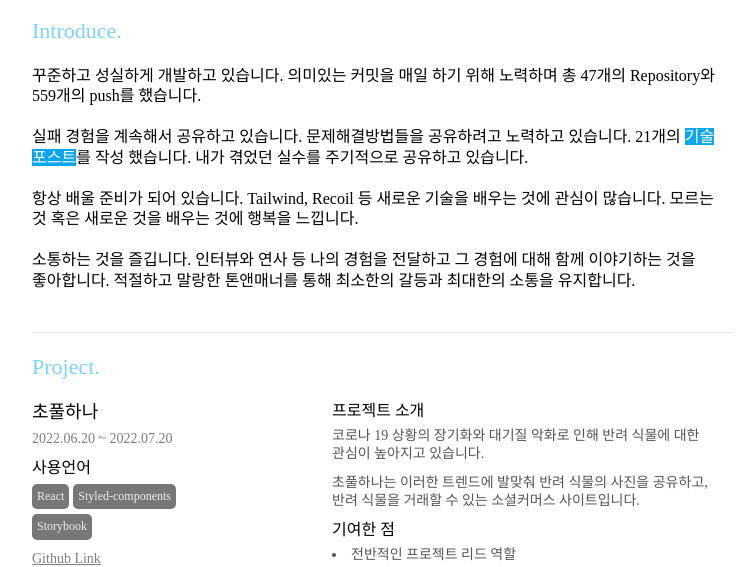
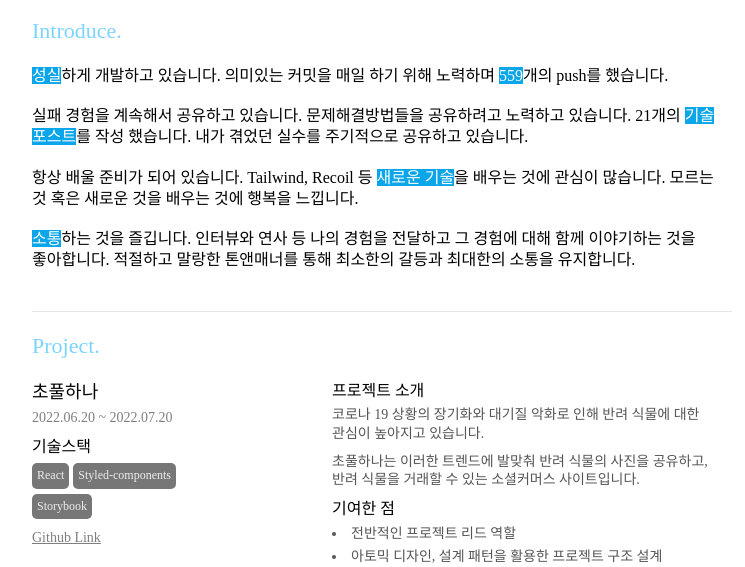
Before and after one commit to alstjr5949/Resume, a plain HTML site: page index.html in a window 1280 px wide. Shown: the part 240-807 px from the top of the page, without its empty margins (258-1003 px from the left). Drawn offline with Linux system fonts and the light colour scheme; a web font is replaced by a local one.

Commit message:
emphasize span add

```diff
--- a/index.html
+++ b/index.html
@@ -55,8 +55,8 @@
         <section class="introduce">
           <h2>Introduce.</h2>
           <p>
-            꾸준하고 성실하게 개발하고 있습니다. 의미있는 커밋을 매일 하기 위해
-            노력하며 총 47개의 Repository와 559개의 push를 했습니다.
+            <span>성실</span>하게 개발하고 있습니다. 의미있는 커밋을 매일 하기
+            위해 노력하며 <span>559</span>개의 push를 했습니다.
           </p>
           <p>
             실패 경험을 계속해서 공유하고 있습니다. 문제해결방법들을 공유하려고
@@ -66,14 +66,14 @@
             >를 작성 했습니다. 내가 겪었던 실수를 주기적으로 공유하고 있습니다.
           </p>
           <p>
-            항상 배울 준비가 되어 있습니다. Tailwind, Recoil 등 새로운 기술을
-            배우는 것에 관심이 많습니다. 모르는 것 혹은 새로운 것을 배우는 것에
-            행복을 느낍니다.
+            항상 배울 준비가 되어 있습니다. Tailwind, Recoil 등
+            <span>새로운 기술</span>을 배우는 것에 관심이 많습니다. 모르는 것
+            혹은 새로운 것을 배우는 것에 행복을 느낍니다.
           </p>
           <p>
-            소통하는 것을 즐깁니다. 인터뷰와 연사 등 나의 경험을 전달하고 그
-            경험에 대해 함께 이야기하는 것을 좋아합니다. 적절하고 말랑한
-            톤앤매너를 통해 최소한의 갈등과 최대한의 소통을 유지합니다.
+            <span>소통</span>하는 것을 즐깁니다. 인터뷰와 연사 등 나의 경험을
+            전달하고 그 경험에 대해 함께 이야기하는 것을 좋아합니다. 적절하고
+            말랑한 톤앤매너를 통해 최소한의 갈등과 최대한의 소통을 유지합니다.
           </p>
         </section>
         <section class="project">
@@ -83,7 +83,7 @@
               <div class="project-info">
                 <h3>초풀하나</h3>
                 <p class="period">2022.06.20 ~ 2022.07.20</p>
-                <h4>사용언어</h4>
+                <h4>기술스택</h4>
                 <p class="project-lang">
                   <strong>React</strong> <strong>Styled-components</strong>
                   <strong>Storybook</strong>
--- a/style.css
+++ b/style.css
@@ -120,7 +120,8 @@ body {
   margin-bottom: 20px;
 }
 
-.introduce p a {
+.introduce p a,
+.introduce p span {
   font-family: "GmarketSansBold";
   color: white;
   background-color: #0ba5e9;
```
